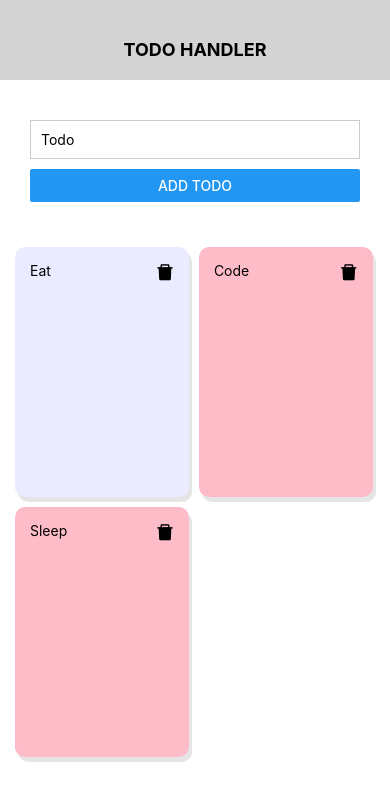
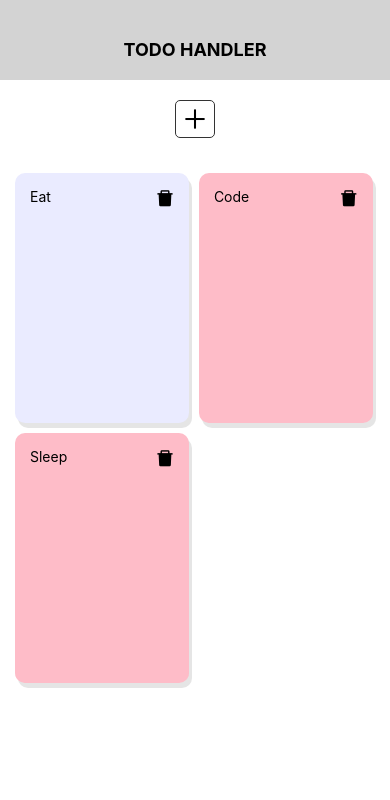
Before and after one commit to ceosss/todo-app, a React Native app: screen / in a window 390 px wide. Shown: the top 800 px of the page. Built offline with nearby package versions, Linux system fonts and the light colour scheme.

Commit message:
UPDATE: Added Model to create new Todo

```diff
--- a/components/todo.jsx
+++ b/components/todo.jsx
@@ -1,5 +1,13 @@
 import React, { useState } from "react";
-import { StyleSheet, Text, View, FlatList, ScrollView } from "react-native";
+import {
+  StyleSheet,
+  Text,
+  View,
+  FlatList,
+  Modal,
+  TouchableOpacity,
+} from "react-native";
+import { AntDesign } from "@expo/vector-icons";
 import TodoInput from "./todoInput";
 import TodoItem from "./todoItem";
 
@@ -9,6 +17,7 @@ const Todo = () => {
     { name: "Code", done: false, id: "2" },
     { name: "Sleep", done: false, id: "3" },
   ]);
+  const [showTodoInput, toggleShowTodoInput] = useState(false);
   const deleteTodo = (id) => setTodos(todos.filter((todo) => todo.id !== id));
   const addTodo = (data) => setTodos([data, ...todos]);
   return (
@@ -16,7 +25,22 @@ const Todo = () => {
       <View style={styles.header}>
         <Text style={styles.headerText}>TODO HANDLER</Text>
       </View>
-      <TodoInput addTodo={addTodo} />
+      <TouchableOpacity
+        style={styles.iconHolder}
+        onPress={() => toggleShowTodoInput(true)}
+      >
+        <AntDesign name="plus" size={24} color="black" style={styles.icon} />
+      </TouchableOpacity>
+      <Modal
+        visible={showTodoInput}
+        animationType="slide"
+        onRequestClose={() => toggleShowTodoInput(false)}
+      >
+        <TodoInput
+          addTodo={addTodo}
+          toggleShowTodoInput={toggleShowTodoInput}
+        />
+      </Modal>
       <View style={styles.content}>
         <FlatList
           data={todos}
@@ -42,6 +66,19 @@ const styles = StyleSheet.create({
     paddingTop: "10%",
     backgroundColor: "lightgray",
   },
+  iconHolder: {
+    width: "100%",
+    justifyContent: "center",
+    alignItems: "center",
+    marginVertical: 20,
+  },
+  icon: {
+    paddingVertical: 5,
+    paddingHorizontal: 7,
+    borderColor: "#333",
+    borderWidth: 1,
+    borderRadius: 5,
+  },
   headerText: {
     fontWeight: "bold",
     fontSize: 18,
--- a/components/todoInput.jsx
+++ b/components/todoInput.jsx
@@ -1,12 +1,17 @@
 import React, { useState } from "react";
-import { StyleSheet, TextInput, View, Button, Text } from "react-native";
+import {
+  StyleSheet,
+  TextInput,
+  View,
+  Text,
+  TouchableOpacity,
+  KeyboardAvoidingView,
+} from "react-native";
 import "react-native-get-random-values";
 import { v4 as uuidv4 } from "uuid";
-import { Snackbar } from "react-native-paper";
 
-const TodoInput = ({ addTodo }) => {
+const TodoInput = ({ addTodo, toggleShowTodoInput }) => {
   const [todo, setTodo] = useState("");
-  const [visible, setVisible] = useState(false);
   const handleButtonPress = () => {
     if (todo.length > 3) {
       addTodo({
@@ -14,50 +19,58 @@ const TodoInput = ({ addTodo }) => {
         done: false,
         id: uuidv4(),
       });
+      toggleShowTodoInput(false);
       setTodo("");
     } else {
       // setVisible(true);
     }
   };
   return (
-    <View style={styles.inputContainer}>
+    <KeyboardAvoidingView style={styles.inputContainer}>
+      <Text style={styles.heading}>ADD A TODO</Text>
       <TextInput
         placeholder="Todo"
         style={styles.input}
         value={todo}
         onChangeText={(text) => setTodo(text)}
       />
-      <Button title="Add Todo" onPress={handleButtonPress} />
-      <Snackbar
-        // visible={todo.length > 0 && todo.length < 4}
-        onDismiss={() => setVisible(false)}
-        action={{
-          label: "Undo",
-          onPress: () => {
-            // Do something
-          },
-        }}
-        style={{ backgroundColor: "blue" }}
-      >
-        <View>
-          <Text>Todo must contain atleast 4 Character.</Text>
-        </View>
-      </Snackbar>
-    </View>
+      <TouchableOpacity onPress={handleButtonPress} style={styles.button}>
+        <Text>Add Todo</Text>
+      </TouchableOpacity>
+    </KeyboardAvoidingView>
   );
 };
 
 export default TodoInput;
 
 const styles = StyleSheet.create({
+  heading: {
+    fontSize: 24,
+    fontWeight: "bold",
+    marginBottom: 30,
+  },
   input: {
     borderColor: "#ccc",
     borderWidth: 1,
+    borderRadius: 8,
     padding: 10,
     marginVertical: 10,
+    width: "80%",
+    alignItems: "center",
   },
   inputContainer: {
-    margin: 30,
-    // flex: 1,
+    // margin: 30,
+    width: "100%",
+    flex: 1,
+    justifyContent: "center",
+    alignItems: "center",
+  },
+  button: {
+    width: "80%",
+    backgroundColor: "yellowgreen",
+    borderRadius: 8,
+    paddingHorizontal: 10,
+    paddingVertical: 14,
+    alignItems: "center",
   },
 });
```
